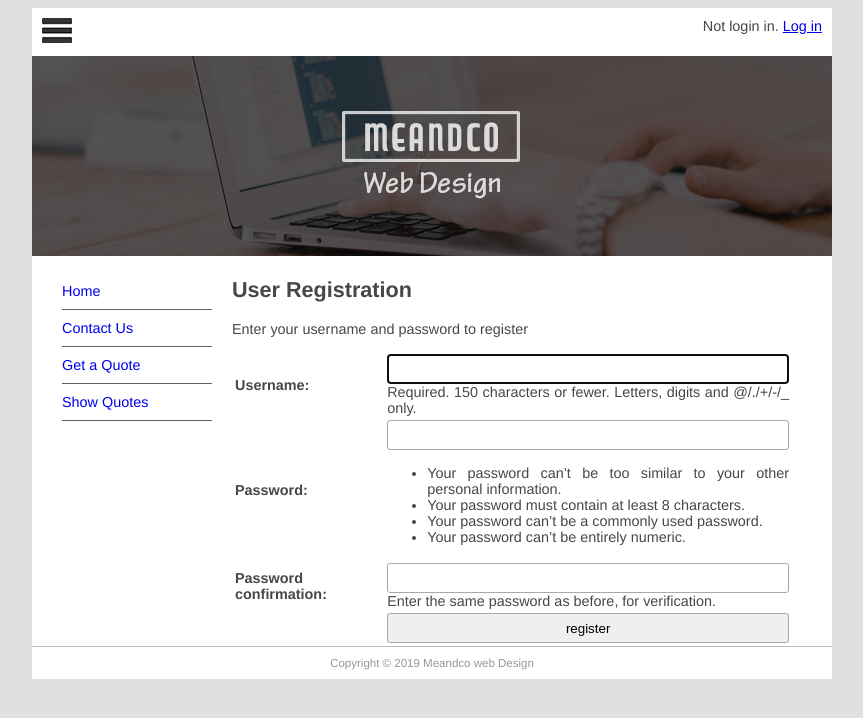
After one commit to jingwangnet/mftd_site_tdd, a Django app: page /register/ in a window 1280 px wide. The commit adds this page. Shown: the top 718 px of the page, without its empty margins (208-1071 px from the left). Run offline with Django 5.2, Linux system fonts and the light colour scheme.

Commit message:
Add new URLs for user mannager:register login logout

```diff
--- a/mfdw_site/urls.py
+++ b/mfdw_site/urls.py
@@ -18,10 +18,21 @@ Including another URLconf
 from django.contrib import admin
 from django.urls import path, include
 from django.conf import settings
+from django.views.generic.base import TemplateView
+from quotes.views import Register
 from django.conf.urls.static import static
+from django.contrib.auth.views import LoginView, LogoutView
 
 urlpatterns = [
     path("admin/", admin.site.urls),
+    path("login/", LoginView.as_view(), name="login"),
+    path("login/", LogoutView.as_view(), name="logout"),
+    path(
+        "register/success/",
+        TemplateView.as_view(template_name="registration/success.html"),
+        name="register-success",
+    ),
+    path("register/", Register.as_view(), name="register"),
     path("quote/", include("quotes.urls", namespace="quotes")),
     path("", include("pages.urls", namespace="pages")),
 ]
--- /dev/null
+++ b/quotes/templates/registration/register.html
@@ -0,0 +1,22 @@
+{% extends 'base.html' %}
+{% block title %}User Registeration{% endblock %}
+{% block sidenav %}
+  <li><a href="/">Home</a></li>
+{% endblock %}
+{% block content %}
+  <h1>User Registration</h1>
+  <p>Enter your username and password to register</p>
+  <form action="" method="POST">
+    <table>
+      {{ form.as_table}}
+      <tr>
+        <td>&nbsp;</td>
+        <td>
+          <input type="submit" value="register">
+        </td>
+      </tr>
+    </table>
+    <input type="hidden" name="next" value="{{ next }}">
+    {% csrf_token %}
+  </form>
+{% endblock %}
--- a/quotes/views.py
+++ b/quotes/views.py
@@ -2,6 +2,10 @@ from django.shortcuts import render
 from django.http import HttpResponseRedirect
 from django.views.generic.list import ListView
 from django.views.generic.detail import DetailView
+from django.views.generic.edit import CreateView
+from django.contrib.auth.forms import UserCreationForm
+from django.urls import reverse_lazy
+
 
 from .models import Quote
 from .forms import QuoteForm
@@ -43,3 +47,13 @@ def quote_req(request):
     context = {"form": form, "page_list": Page.objects.all(), "submitted": submitted}
 
     return render(request, "quotes/quote.html", context)
+
+
+class Register(CreateView):
+    template_name = "registration/register.html"
+    form_class = UserCreationForm
+    success_url = reverse_lazy("register-success")
+
+    def form_valid(self, form):
+        form.save()
+        return HttpResponseRedirect(self.success_url)
--- a/templates/base.html
+++ b/templates/base.html
@@ -13,7 +13,16 @@
 <body>
   <div id="wrapper">
     <header id="header">
-      <div id="logo"><img src="{% static 'logo.jpg' %}" alt="logo"></div>
+      <div id="logo">
+        <img src="{% static 'logo.jpg' %}" alt="logo">
+        <span style="float: right;">
+          {% if user.is_authenticated %}
+          Hello, {{ user.username }}. <a href="{% url 'logout' %}?next=/">log out</a>
+          {% else %}
+          Not login in. <a href="{% url 'login'%}?next=/">Log in</a>
+          {% endif %}
+        </span>
+      </div>
       <div id="topbanner"><img src="{% static 'top_banner.png' %}" alt="banner"></div>
     </header>
     <aside id="leftsidebar">
```
Also changed, not shown: quotes/templates/registration/login.html (added, +23 -0 lines), quotes/templates/registration/success.html (added, +10 -0 lines).
